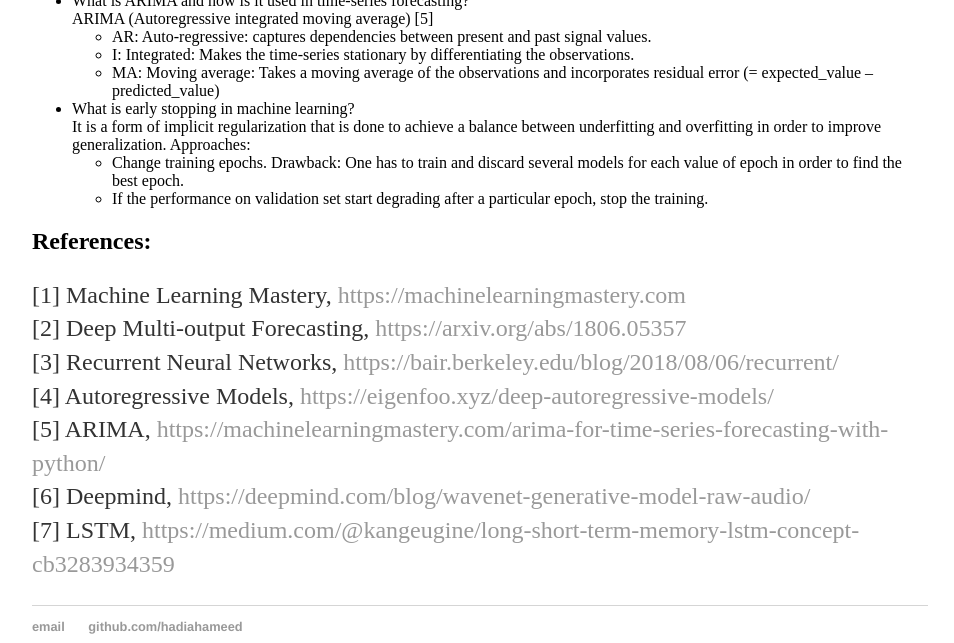
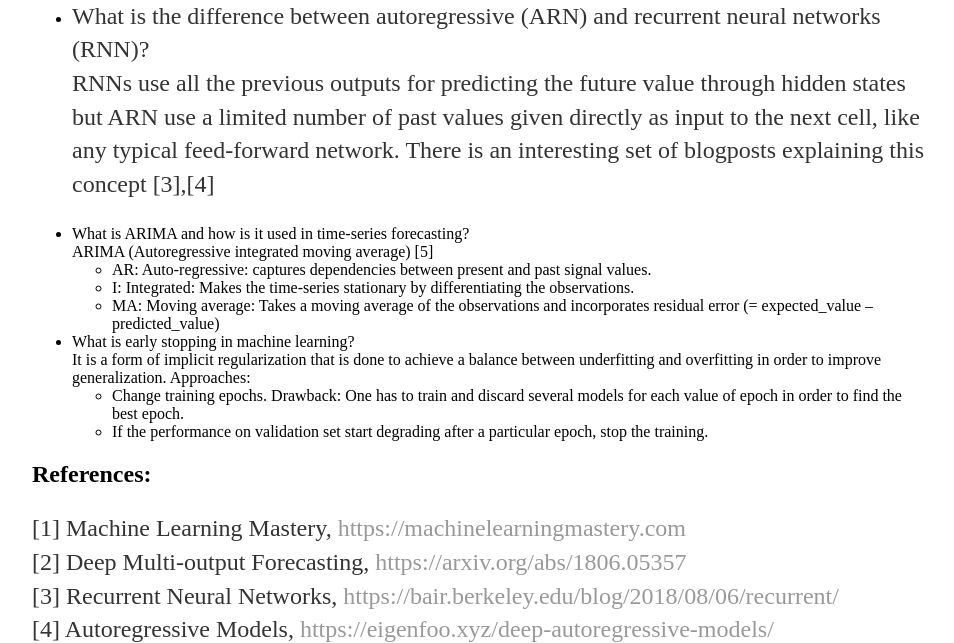
Before and after one commit to hadiahameed/hadiahameed.github.io, a Jekyll site: the page built from _posts/2019-09-01-episode1.md, in a window 1280 px wide and 900 px high, scrolled down 893 px, cut to the strip 257-900 px from the top of the window. Shown: the whole strip, without its empty margins (160-1114 px from the left). Built offline with Jekyll 4.4.1, drawn with Linux system fonts in a browser that asks for light colours.

Commit message:
Update 2019-09-01-episode1.md

```diff
--- a/_posts/2019-09-01-episode1.md
+++ b/_posts/2019-09-01-episode1.md
@@ -26,6 +26,9 @@ ARN architecture [6]       |  RNN architecture [7]
 :-------------------------:|:-------------------------:
 ![](https://storage.googleapis.com/deepmind-live-cms/documents/BlogPost-Fig2-Anim-160908-r01.gif){:width="50% align="center"} |  ![](https://miro.medium.com/max/1722/1*SAuwuiKBhzR4tBhr54mYkA.png){:width="50%" align="center"}
 
++ What is the difference between autoregressive (ARN) and recurrent neural networks (RNN)?
+RNNs use all the previous outputs for predicting the future value through hidden states but ARN use a limited number of past values given directly as input to the next cell, like any typical feed-forward network. There is an interesting set of blogposts explaining this concept [3],[4]
+
 + What is ARIMA and how is it used in time-series forecasting?
 ARIMA (Autoregressive integrated moving average) [5]
     * AR:  Auto-regressive: captures dependencies between present and past signal values.
```
